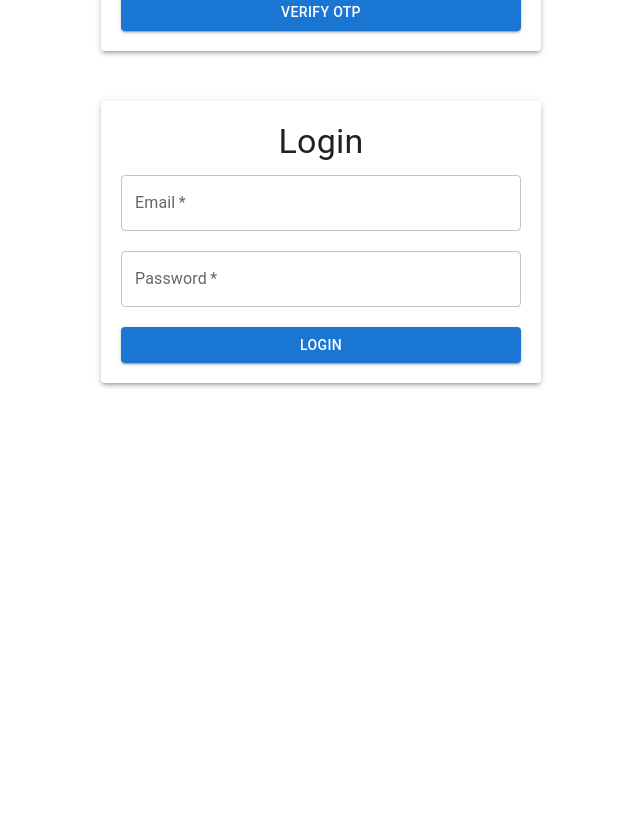
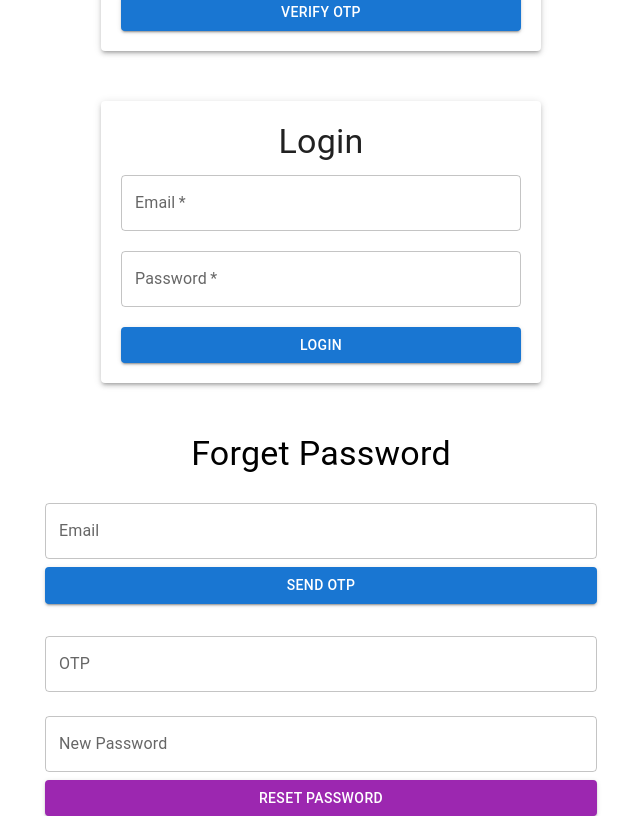
Before and after one commit to MuzamilAli474/facebook-frontend, a React (Create React App) app: page / in a window 1280 px wide. Shown: the part 690-1506 px from the top of the page, without its empty margins (319-959 px from the left). Before the commit the page ends 1123 px from the top, so only its background shows below. Built offline with nearby package versions, Linux system fonts and the light colour scheme.

Commit message:
forget password done

```diff
--- a/src/App.js
+++ b/src/App.js
@@ -2,6 +2,7 @@ import React from "react";
 import SignUp from "./component/SignUp";
 import Login from "./component/Login";
 import OtpVerification from "./component/OtpVerify";
+import ForgetPassword from "./component/ForgetPassword";
 // import './component/App.css'
 // import RegistrationForm from './component/RegistrationForm'
 
@@ -13,6 +14,7 @@ function App() {
       <SignUp />
       <OtpVerification/>
       <Login />
+      <ForgetPassword/>
     </div>
   );
 }
--- /dev/null
+++ b/src/component/ForgetPassword.js
@@ -0,0 +1,90 @@
+import React, { useState } from 'react';
+import axios from 'axios';
+import { TextField, Button, Typography, Container, Box } from '@mui/material';
+
+function ForgetPassword() {
+  const [email, setEmail] = useState('');
+  const [otp, setOtp] = useState('');
+  const [newPassword, setNewPassword] = useState('');
+  const [message, setMessage] = useState('');
+
+  // Handle forget password (Send OTP)
+  const handleForgetPassword = async () => {
+    try {
+      const response = await axios.post('http://localhost:5000/api/users/forgetPassword', { email });
+      setMessage(response.data.message);
+    } catch (error) {
+      setMessage(error.response?.data?.message || 'Something went wrong');
+    }
+  };
+
+  // Handle reset password (Submit OTP and New Password)
+  const handleResetPassword = async () => {
+    try {
+      const response = await axios.post('http://localhost:5000/api/users/resetPassword', { email, otp, newPassword });
+      setMessage(response.data.message);
+    } catch (error) {
+      setMessage(error.response?.data?.message || 'Something went wrong');
+    }
+  };
+
+  return (
+    <Container maxWidth="sm">
+      <Box sx={{ display: 'flex', flexDirection: 'column', alignItems: 'center', marginTop: 3 }}>
+        <Typography variant="h4" gutterBottom>
+          Forget Password
+        </Typography>
+
+        {/* Email Input */}
+        <TextField
+          label="Email"
+          variant="outlined"
+          fullWidth
+          margin="normal"
+          value={email}
+          onChange={(e) => setEmail(e.target.value)}
+        />
+        <Button
+          variant="contained"
+          color="primary"
+          fullWidth
+          onClick={handleForgetPassword}
+          sx={{ marginBottom: 2 }}
+        >
+          Send OTP
+        </Button>
+
+        {/* OTP and New Password Input */}
+        {message && <Typography variant="body1" color="error">{message}</Typography>}
+
+        <TextField
+          label="OTP"
+          variant="outlined"
+          fullWidth
+          margin="normal"
+          value={otp}
+          onChange={(e) => setOtp(e.target.value)}
+        />
+        <TextField
+          label="New Password"
+          type="password"
+          variant="outlined"
+          fullWidth
+          margin="normal"
+          value={newPassword}
+          onChange={(e) => setNewPassword(e.target.value)}
+        />
+        <Button
+          variant="contained"
+          color="secondary"
+          fullWidth
+          onClick={handleResetPassword}
+        >
+          Reset Password
+        </Button>
+      </Box>
+    </Container>
+  );
+}
+
+export default ForgetPassword;
```
